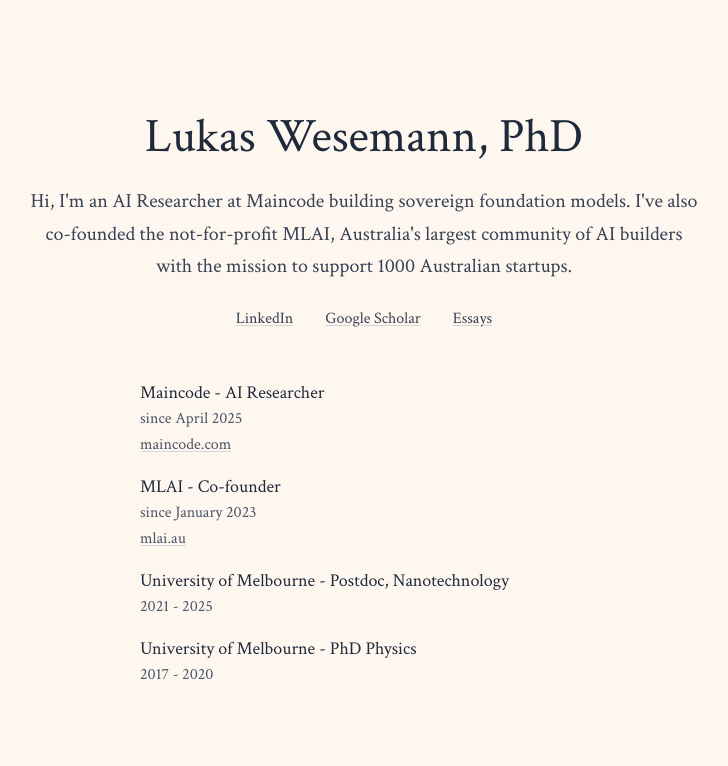
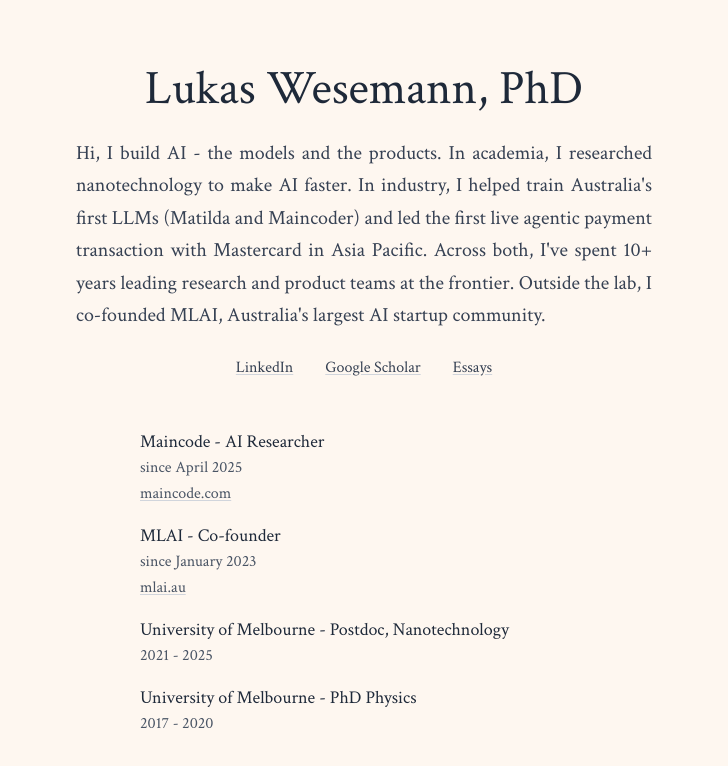
Before and after one commit to LukasWesemann/lukaswesemann.com, a Next.js app: page / in a window 1280 px wide. Shown: the top 766 px of the page, without its empty margins (276-1004 px from the left). Built offline with nearby package versions, Linux system fonts and the light colour scheme.

Commit message:
updated intro

```diff
--- a/src/app/page.tsx
+++ b/src/app/page.tsx
@@ -3,17 +3,15 @@
 export default function Home() {
   return (
     <main className="min-h-screen min-h-[100dvh] bg-amber-50 flex items-center justify-center px-6 py-12 md:py-12">
-      <div className="max-w-2xl w-full">
+      <div className="max-w-xl w-full">
         <div className="text-center space-y-8 pt-safe">
           {/* Header */}
           <div className="space-y-2">
             <h1 className="text-4xl md:text-5xl font-serif text-gray-800 mb-6">
               Lukas Wesemann, PhD
             </h1>
-            <p className="text-lg md:text-xl font-serif text-gray-700 leading-relaxed max-w-2xl mx-auto">
-              Hi, I'm an AI Researcher at Maincode building sovereign foundation models.
-              I've also co-founded the not-for-profit MLAI, Australia's largest community
-              of AI builders with the mission to support 1000 Australian startups.
+            <p className="text-lg md:text-xl font-serif text-gray-700 leading-relaxed max-w-3xl mx-auto text-justify">
+              Hi, I build AI - the models and the products. In academia, I researched nanotechnology to make AI faster. In industry, I helped train Australia's first LLMs (Matilda and Maincoder) and led the first live agentic payment transaction with Mastercard in Asia Pacific. Across both, I've spent 10+ years leading research and product teams at the frontier. Outside the lab, I co-founded MLAI, Australia's largest AI startup community.
             </p>
 
             {/* Contact links */}
```
